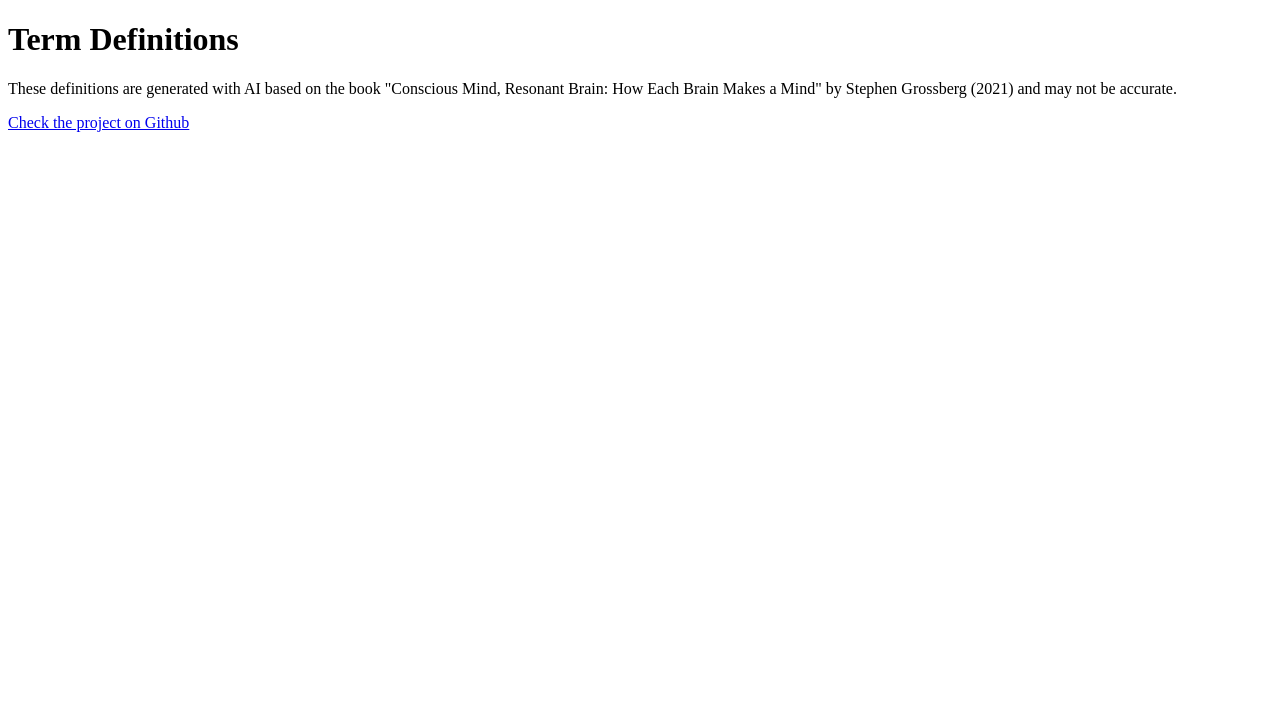
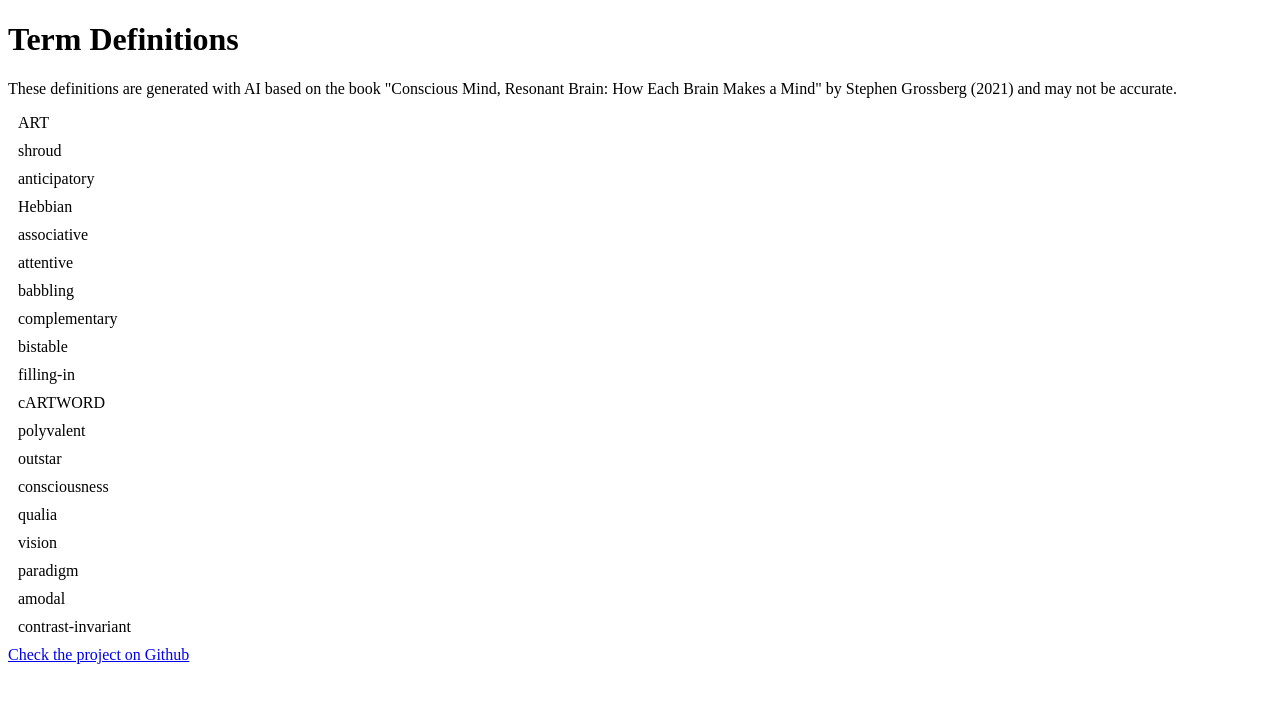
Before and after one commit to tonyfu97/TextbookTermExplorer, a plain HTML site: page docs/index.html in a window 1280 px wide. Drawn offline with Linux system fonts and the light colour scheme; no server answers.

Commit message:
Fix definition path

```diff
--- a/docs/index.html
+++ b/docs/index.html
@@ -28,7 +28,7 @@
     <div id="definitions"></div>
 
     <script>
-        fetch('results/definition.json')
+        fetch('../results/definition.json')
             .then(response => response.json())
             .then(data => {
                 let definitionsDiv = document.getElementById('definitions');
```
